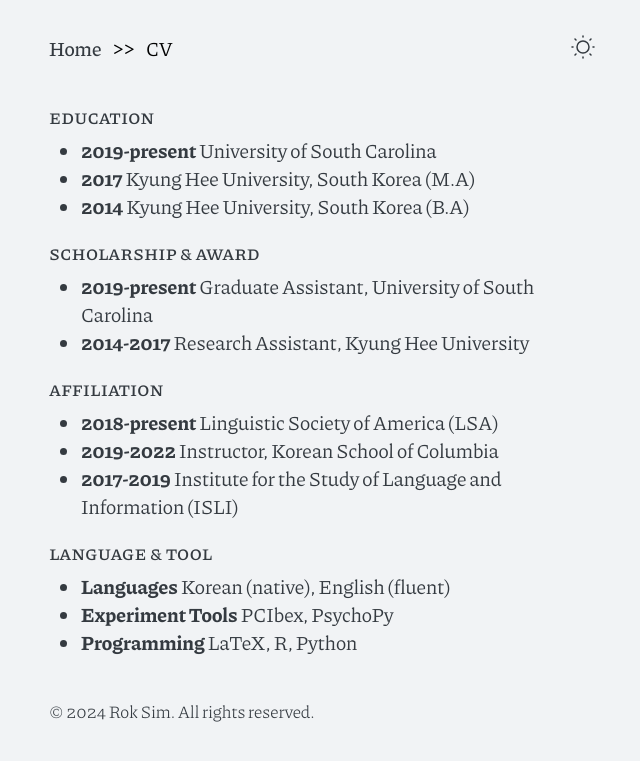
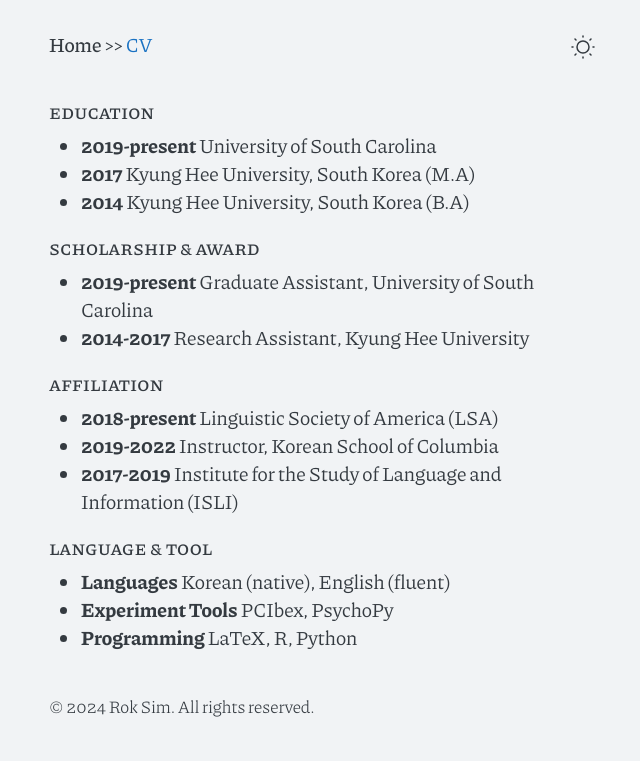
Before and after one commit to rsim89/rsim89.github.io, a Jekyll site: the page built from cv.md, in a window 1280 px wide. Shown: the top 761 px of the page, without its empty margins (318-958 px from the left). Built offline with Jekyll 4.4.1, drawn with Linux system fonts in a browser that asks for light colours.

Commit message:
Update head.html

```diff
--- a/_includes/head.html
+++ b/_includes/head.html
@@ -9,25 +9,6 @@
     {{ site.title }} &middot; {{ page.title }}
     {% endif %}
   </title>
-
-  <style>
-    .site-title,
-    .page-title {
-      text-decoration: none; /* Remove underline from links */
-      color: #000; /* Set title color to black */
-    }
-
-    .site-title:hover,
-    .page-title:hover {
-      color: #000; /* Keep the color black on hover */
-    }
-
-    .separator {
-      margin: 0 8px; /* Adjust spacing around the arrow */
-      color: #000; /* Set arrow color to black */
-      font-size: 1.2em; /* Size of the arrow */
-    }
-  </style>
 
   <link rel="stylesheet" href="{{ '/assets/css/bootstrap.min.css' | prepend: site.url }}">
   <link rel="stylesheet" href="{{ '/assets/css/open-color.min.css' | prepend: site.url }}">
```
